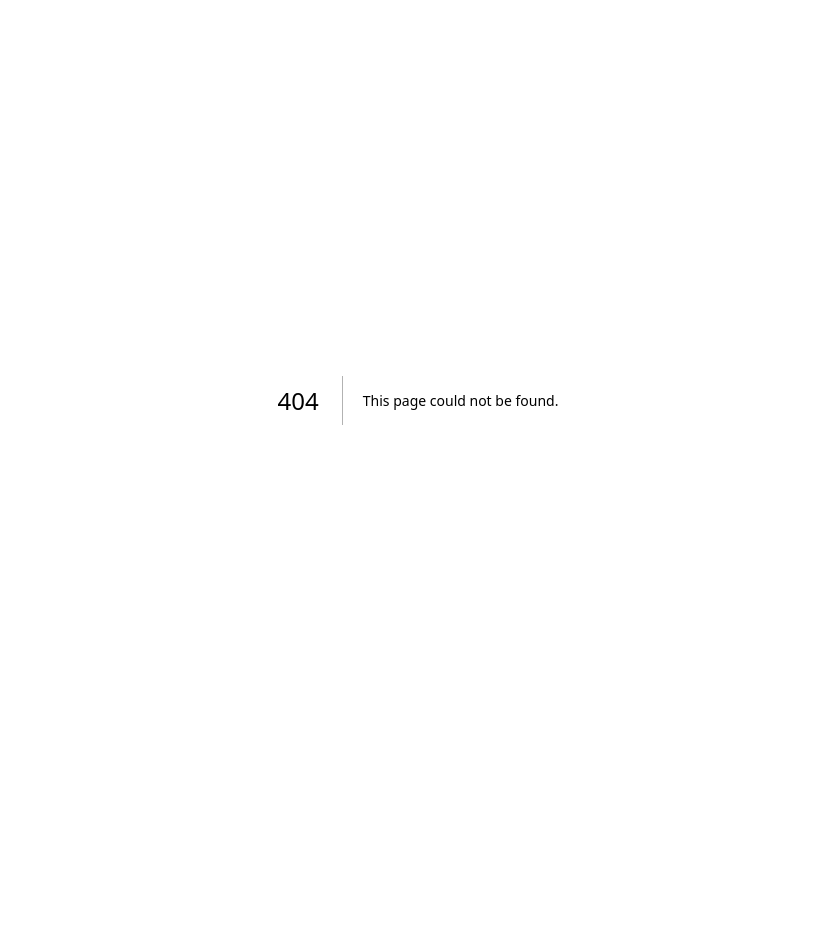
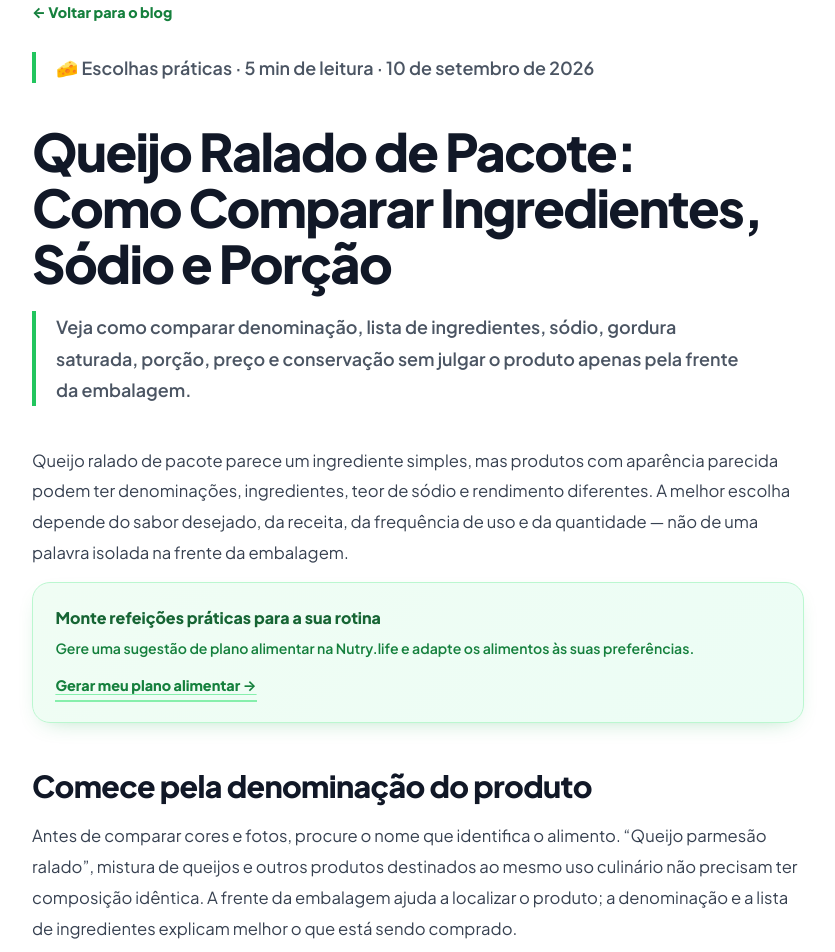
Before and after one commit to elevanceseguros/Nutri, a Next.js app: page /blog/queijo-ralado-pacote-ingredientes-sodio-porcao in a window 1280 px wide. Before the commit this address had no page. Shown: the top 952 px of the page, without its empty margins (222-1057 px from the left). Before the commit the page ends 800 px from the top, so only its background shows below. Built offline with nearby package versions, Linux system fonts and the light colour scheme.

Commit message:
Publica artigo de 10/09 sobre queijo ralado

```diff
--- /dev/null
+++ b/src/app/blog/queijo-ralado-pacote-ingredientes-sodio-porcao/page.tsx
@@ -0,0 +1,84 @@
+import type { Metadata } from "next";
+import Link from "next/link";
+import styles from "../../page.module.css";
+
+const title = "Queijo Ralado de Pacote: Como Comparar Ingredientes, Sódio e Porção";
+const description = "Veja como comparar denominação, lista de ingredientes, sódio, gordura saturada, porção, preço e conservação sem julgar o produto apenas pela frente da embalagem.";
+const url = "https://www.nutry.life/blog/queijo-ralado-pacote-ingredientes-sodio-porcao";
+export const metadata: Metadata = {
+  title: `${title} | Nutry.life`, description,
+  alternates: { canonical: url },
+  openGraph: { title, description, type: "article", url, publishedTime: "2026-09-10", modifiedTime: "2026-09-10" },
+};
+const jsonLd = {
+  "@context": "https://schema.org", "@type": "Article", headline: title, description,
+  datePublished: "2026-09-10", dateModified: "2026-09-10", mainEntityOfPage: url,
+  publisher: { "@type": "Organization", name: "Nutry.life", url: "https://www.nutry.life" },
+};
+export default function Post() {
+  return (
+    <main className={styles.postContainer}>
+      <script type="application/ld+json" dangerouslySetInnerHTML={{ __html: JSON.stringify(jsonLd) }} />
+      <Link href="/blog" className={styles.backToBlog} data-nav="back-to-blog">← Voltar para o blog</Link>
+      <article>
+        <header>
+          <p className={styles.postExcerpt}>🧀 Escolhas práticas · 5 min de leitura · 10 de setembro de 2026</p>
+          <h1 className={styles.postTitle}>{title}</h1>
+          <p className={styles.postExcerpt}>{description}</p>
+        </header>
+        <div className={styles.postContent}>
+          <p>Queijo ralado de pacote parece um ingrediente simples, mas produtos com aparência parecida podem ter denominações, ingredientes, teor de sódio e rendimento diferentes. A melhor escolha depende do sabor desejado, da receita, da frequência de uso e da quantidade — não de uma palavra isolada na frente da embalagem.</p>
+          <div className={styles.articleCtaTop} data-cta="top">
+            <div><strong>Monte refeições práticas para a sua rotina</strong>
+              <p>Gere uma sugestão de plano alimentar na Nutry.life e adapte os alimentos às suas preferências.</p>
+              <Link href="/" className={styles.articleCtaLink}>Gerar meu plano alimentar →</Link>
+            </div>
+          </div>
+          <h2>Comece pela denominação do produto</h2>
+          <p>Antes de comparar cores e fotos, procure o nome que identifica o alimento. “Queijo parmesão ralado”, mistura de queijos e outros produtos destinados ao mesmo uso culinário não precisam ter composição idêntica. A frente da embalagem ajuda a localizar o produto; a denominação e a lista de ingredientes explicam melhor o que está sendo comprado.</p>
+          <p>Se a intenção é reproduzir uma receita ou buscar determinado sabor, confirme qual queijo aparece na composição. Duas embalagens chamadas informalmente de “queijo ralado” podem se comportar de forma diferente ao gratinar, misturar ao molho ou finalizar um prato.</p>
+          <h2>Lista de ingredientes: o que observar</h2>
+          <p>Leia a lista completa e compare produtos da mesma categoria. Além do queijo, podem aparecer ingredientes autorizados para conservação, controle de umidade ou padronização, conforme a formulação. A existência de mais itens não permite classificar automaticamente o produto como bom ou ruim; ela mostra que a composição merece ser considerada junto com uso, quantidade e preferência.</p>
+          <p>Pessoas com alergia à proteína do leite precisam verificar os alertas de alergênicos. Intolerância à lactose e alergia não são a mesma condição, e “sem lactose” não significa ausência de proteínas do leite. Quem possui diagnóstico ou reação alimentar deve seguir orientação individual.</p>
+          <h2>Compare por 100 g e pela porção usada</h2>
+          <p>A Anvisa exige a declaração nutricional por 100 g em alimentos embalados, o que facilita comparar marcas com porções sugeridas diferentes. Use essa coluna para colocar os produtos na mesma base e depois observe quanto costuma adicionar à refeição.</p>
+          <p>Uma diferença grande por 100 g pode virar uma diferença pequena quando se usa apenas uma colher; por outro lado, repetir várias porções sem perceber pode tornar a quantidade real bem maior que a indicada no rótulo. O tamanho da embalagem não é uma recomendação de consumo.</p>
+          <h2>Sódio: olhe o conjunto da refeição</h2>
+          <p>Queijos podem contribuir com sódio, e a quantidade varia entre produtos. Compare o valor por 100 g e por porção, especialmente se o queijo ralado for combinado com molho pronto, embutidos, caldos ou outros ingredientes salgados.</p>
+          <p>A rotulagem frontal da Anvisa indica quando um alimento sólido atinge o critério de alto conteúdo de sódio. Mesmo sem a lupa, a tabela continua útil para comparar alternativas. Não é necessário eliminar o queijo de toda receita: ajustar a quantidade e os demais temperos pode ser uma estratégia culinária simples.</p>
+          <h2>Gordura saturada, proteína e cálcio</h2>
+          <p>A tabela permite comparar gordura saturada e proteína na mesma base. O cálcio pode ser declarado, mas nem sempre estará disponível para comparação em todos os produtos. Evite escolher apenas pelo maior número de proteína sem considerar porção, sódio, sabor e papel do ingrediente na refeição.</p>
+          <p>Queijo ralado costuma entrar como complemento. A composição nutricional do prato depende também de massa, arroz, legumes, molho, carnes, feijões e da quantidade de óleo ou creme usada no preparo.</p>
+          <h2>Preço baixo por pacote pode enganar</h2>
+          <p>Compare o preço por 100 g ou por quilo. Um pacote menor pode custar menos no caixa e ser mais caro proporcionalmente. Porém, comprar grande só compensa se o produto for usado antes de perder qualidade.</p>
+          <p>O rendimento sensorial também conta: um queijo de sabor mais intenso pode atender à receita em menor quantidade, enquanto outro pode ser escolhido por derretimento ou textura. Isso é preferência culinária, não superioridade nutricional automática.</p>
+          <h2>Como armazenar depois de abrir</h2>
+          <p>Siga as instruções do fabricante para temperatura, fechamento e prazo após abertura. Não transfira a validade da embalagem fechada para o produto já aberto. Use utensílio limpo, evite umidade dentro do pacote e não deixe o alimento por tempo prolongado fora da refrigeração quando o rótulo exigir geladeira.</p>
+          <p>Alteração de odor, cor, textura ou presença de mofo merece cautela. Retirar apenas a parte visível não é uma regra segura para todo queijo ralado, especialmente porque o alimento já está fragmentado.</p>
+          <h2>Um roteiro rápido no mercado</h2>
+          <ol>
+            <li>Confira a denominação e quais queijos compõem o produto.</li>
+            <li>Leia ingredientes e alertas de alergênicos.</li>
+            <li>Compare sódio, gordura saturada e proteína por 100 g.</li>
+            <li>Observe a porção que realmente usa na receita.</li>
+            <li>Calcule o preço por 100 g ou por quilo.</li>
+            <li>Veja conservação e prazo depois de aberto.</li>
+            <li>Escolha o tamanho que será consumido sem desperdício.</li>
+          </ol>
+          <p>Leia também: <Link href="/blog/queijo-minas-frescal-vs-ricota-como-comparar">como comparar queijo minas frescal e ricota</Link> · <Link href="/blog/como-ler-rotulo-de-alimentos">como ler o rótulo dos alimentos</Link>.</p>
+          <section className={styles.premiumBanner} data-cta="final">
+            <div className={styles.premiumHeader}><h2>Planeje suas refeições sem listas rígidas</h2>
+              <p>Gere uma sugestão de plano alimentar, adapte ingredientes às suas preferências e procure orientação profissional quando precisar de uma estratégia individual.</p>
+            </div>
+            <Link href="/" className={styles.premiumBtn}>Gerar meu plano alimentar</Link>
+          </section>
+          <Link href="/blog" className={styles.backToBlog} data-nav="back-to-all-articles">← Voltar para todos os artigos</Link>
+        </div>
+      </article>
+      <footer className={styles.footer}>
+        <p>Este conteúdo é educativo e não substitui avaliação de nutricionista ou médico. Necessidades, restrições alimentares, alergias e condições de saúde exigem orientação individual.</p>
+        <p>Fontes e referências: <a href="https://www.gov.br/anvisa/pt-br/assuntos/alimentos/rotulagem/rotulagem-nutricional" target="_blank" rel="noopener noreferrer">Anvisa — rotulagem nutricional</a> · <a href="https://www.gov.br/saude/pt-br/assuntos/saude-brasil/publicacoes-para-promocao-a-saude/guia_alimentar_populacao_brasileira_2ed.pdf" target="_blank" rel="noopener noreferrer">Ministério da Saúde — Guia Alimentar para a População Brasileira</a>. Referências consultadas em 10/09/2026.</p>
+      </footer>
+    </main>
+  );
+}
--- a/src/app/sitemap.ts
+++ b/src/app/sitemap.ts
@@ -5,6 +5,7 @@ export default function sitemap(): MetadataRoute.Sitemap {
 
   // Artigos em ordem cronológica decrescente.
   return [
+    { url: `${baseUrl}/blog/queijo-ralado-pacote-ingredientes-sodio-porcao`, lastModified: new Date('2026-09-10'), changeFrequency: 'monthly', priority: 0.8 },
     { url: `${baseUrl}/blog/peixe-fresco-congelado-como-escolher-descongelar`, lastModified: new Date('2026-09-09'), changeFrequency: 'monthly', priority: 0.8 },
     { url: `${baseUrl}/blog/sopa-caseira-caixinha-instantanea-comparar`, lastModified: new Date('2026-09-08'), changeFrequency: 'monthly', priority: 0.8 },
     { url: `${baseUrl}/blog/castanhas-naturais-torradas-salgadas-como-comparar`, lastModified: new Date('2026-09-07'), changeFrequency: 'monthly', priority: 0.8 },
```
Also changed, not shown: src/app/blog/page.tsx (+9 -0 lines).
